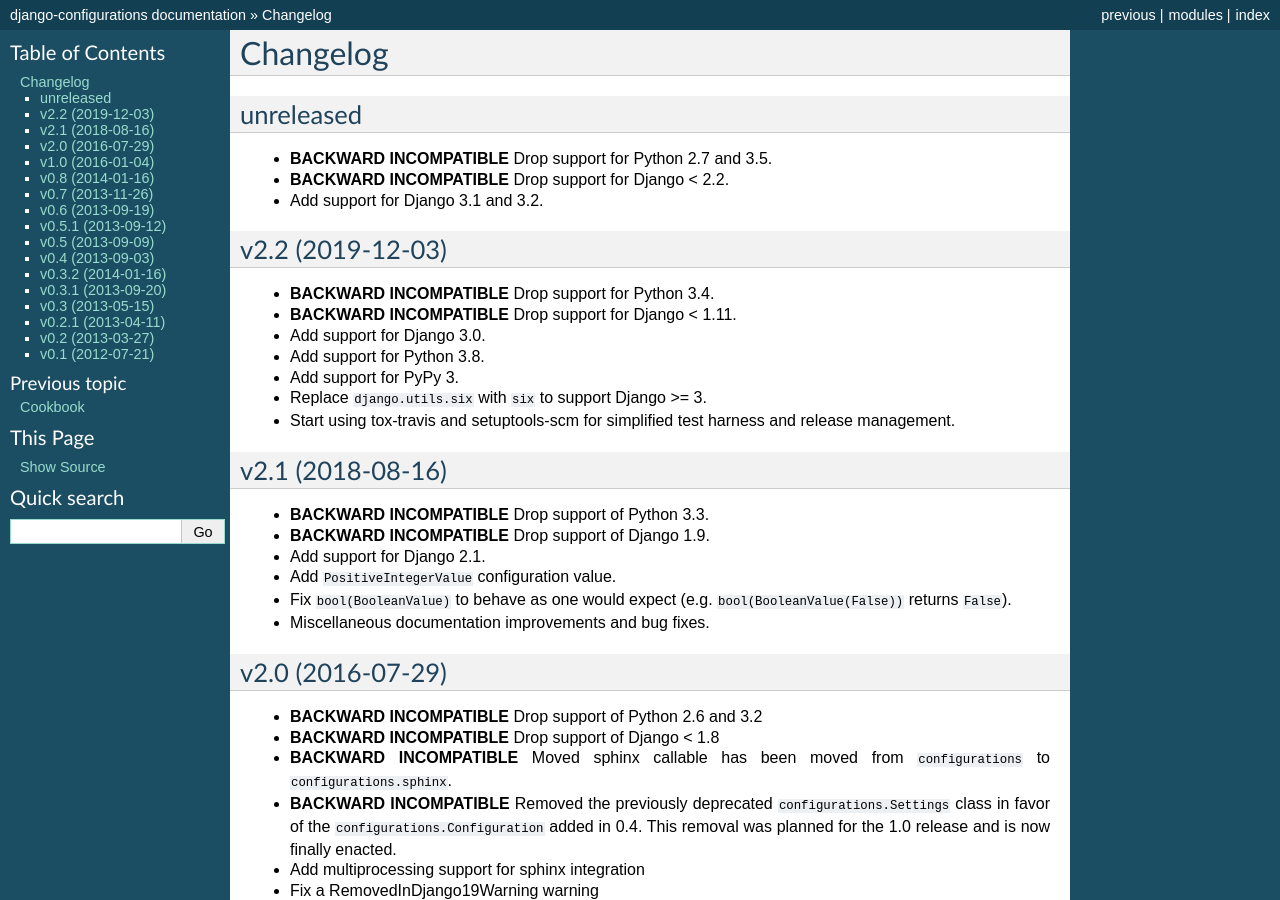
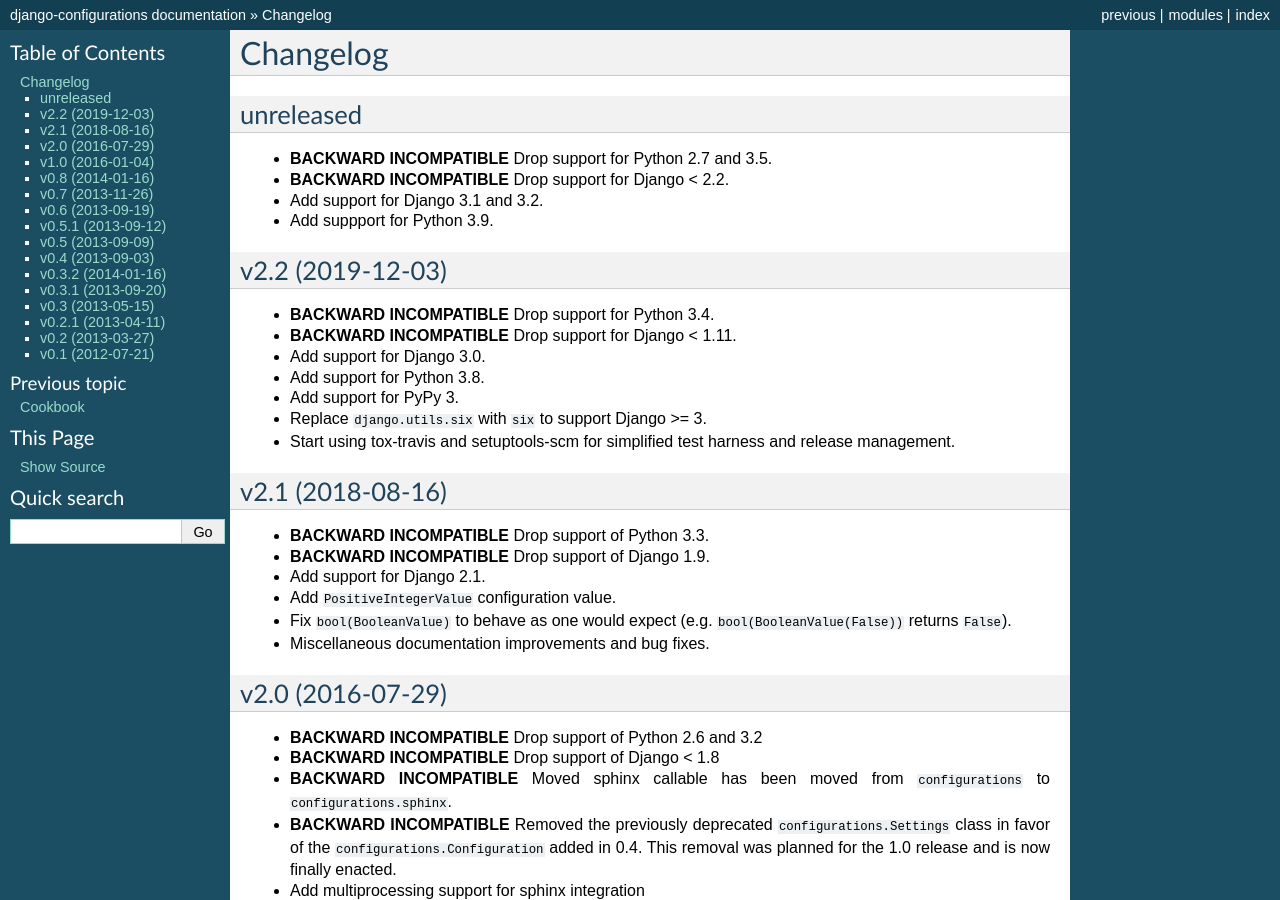
Before and after one commit to jazzband/django-configurations, a Sphinx documentation site: the page built from docs/changes.rst, in a window 1280 px wide and 900 px high. Built offline with Sphinx 7.4.7, drawn with Linux system fonts in a browser that asks for light colours.

Commit message:
Add support for Python 3.9

```diff
--- a/docs/changes.rst
+++ b/docs/changes.rst
@@ -11,6 +11,8 @@
 - **BACKWARD INCOMPATIBLE** Drop support for Django < 2.2.
 
 - Add support for Django 3.1 and 3.2.
+
+- Add suppport for Python 3.9.
 
 v2.2 (2019-12-03)
 ^^^^^^^^^^^^^^^^^
--- a/setup.py
+++ b/setup.py
@@ -56,6 +56,7 @@
         'Programming Language :: Python :: 3.6',
         'Programming Language :: Python :: 3.7',
         'Programming Language :: Python :: 3.8',
+        'Programming Language :: Python :: 3.9',
         'Programming Language :: Python :: Implementation :: PyPy',
         'Topic :: Utilities',
     ],
```
Also changed, not shown: 2 other files.
